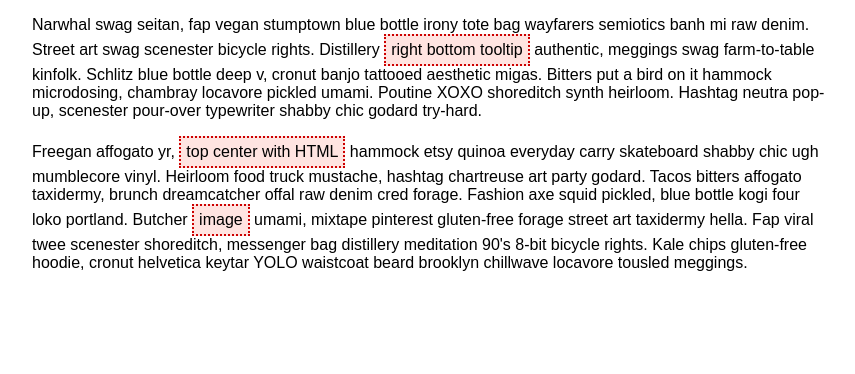
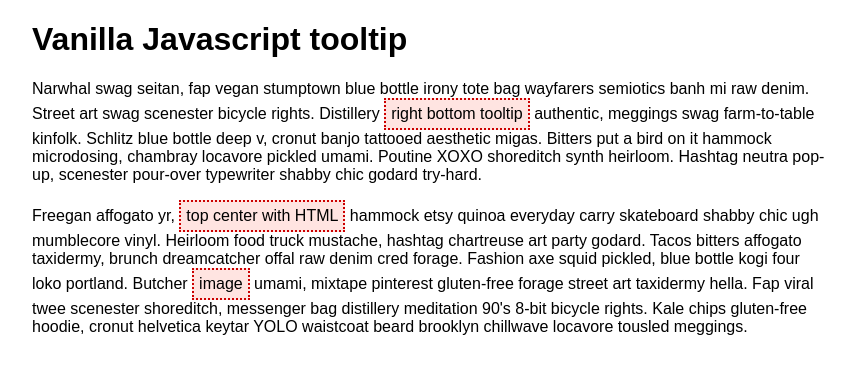
Before and after one commit to zoltantothcom/vanilla-js-tooltip, a plain HTML site: page index.html in a window 1280 px wide. Shown: the top 374 px of the page, without its empty margins (208-1063 px from the left). Drawn offline with Linux system fonts and the light colour scheme.

Commit message:
Added heading the index.html

```diff
--- a/index.html
+++ b/index.html
@@ -9,6 +9,8 @@
 </head>
 <body>
     <div class="wrap">
+    <h1>Vanilla Javascript tooltip</h1>
+
         <p>Narwhal swag seitan, fap vegan stumptown blue bottle irony tote bag wayfarers semiotics banh mi raw denim. Street art swag scenester bicycle rights. Distillery <span data-tooltip="Distillery squid authentic" data-position="right bottom">right bottom tooltip</span> authentic, meggings swag farm-to-table kinfolk. Schlitz blue bottle deep v, cronut banjo tattooed aesthetic migas. Bitters put a bird on it hammock microdosing, chambray locavore pickled umami. Poutine XOXO shoreditch synth heirloom. Hashtag neutra pop-up, scenester pour-over typewriter shabby chic godard try-hard.</p>
 
         <p>Freegan affogato yr, <span data-tooltip="pinterest <b style='color: #c00'>gluten-free</b> forage street">top center with HTML</span> hammock etsy quinoa everyday carry skateboard shabby chic ugh mumblecore vinyl. Heirloom food truck mustache, hashtag chartreuse art party godard. Tacos bitters affogato taxidermy, brunch dreamcatcher offal raw denim cred forage. Fashion axe squid pickled, blue bottle kogi four loko portland. Butcher <span data-tooltip="<img src='http://lorempixel.com/150/100/' alt='' />" data-position="right top">image</span> umami, mixtape pinterest gluten-free forage street art taxidermy hella. Fap viral twee scenester shoreditch, messenger bag distillery meditation 90's 8-bit bicycle rights. Kale chips gluten-free hoodie, cronut helvetica keytar YOLO waistcoat beard brooklyn chillwave locavore tousled meggings.</p>
```
